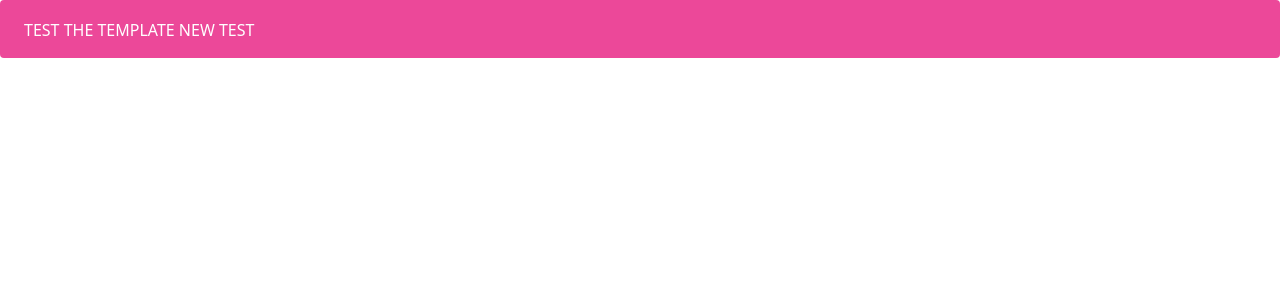
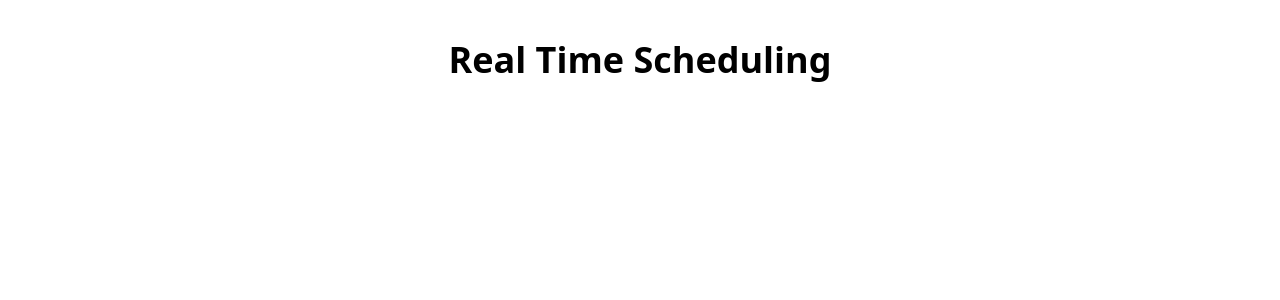
Before and after one commit to gokselb/real-time, an Angular app: page / in a window 1280 px wide. Shown: the top 300 px of the page. Built offline with nearby package versions, Linux system fonts and the light colour scheme.

Commit message:
#4: add landing page

```diff
--- a/src/app/app.component.html
+++ b/src/app/app.component.html
@@ -1,3 +1,5 @@
-<div class="text-white px-6 py-4 border-0 rounded relative mb-4 bg-pink-500">
-  <span class="inline-block align-middle mr-8"> TEST THE TEMPLATE NEW TEST </span>
+<div class="container text-center m-auto">
+  <h3 class="text-4xl font-extrabold capitalize my-10">real time scheduling</h3>
+  <!-- menu -->
+  <router-outlet></router-outlet>
 </div>
```
